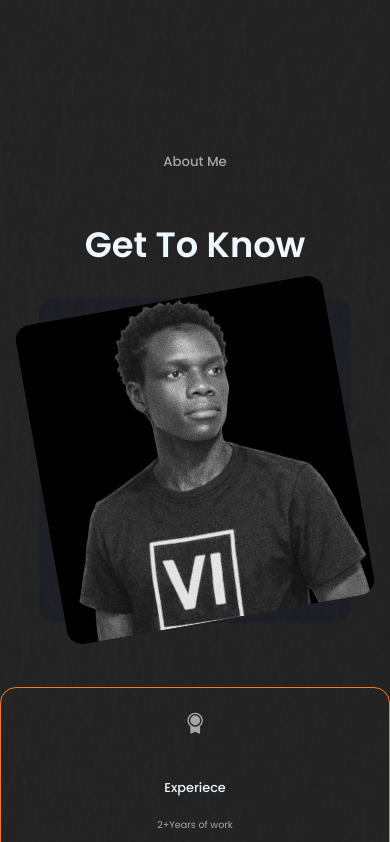
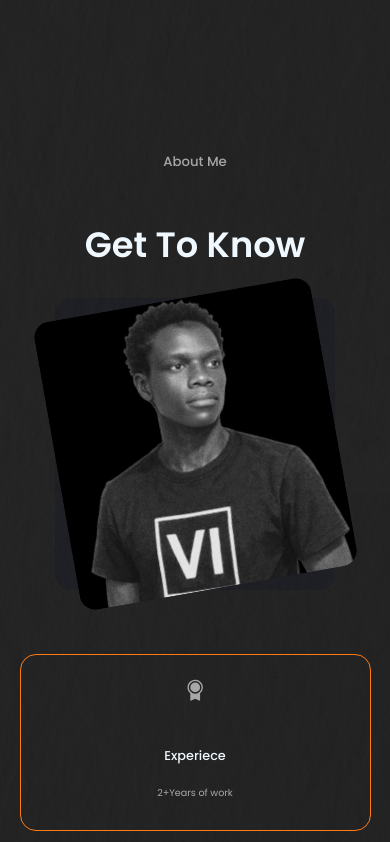
Before and after one commit to OwuorV/vinprofile, a React (Vite) app: page / in a window 390 px wide. Shown: the part 840-1682 px from the top of the page. Built offline with nearby package versions, Linux system fonts and the light colour scheme.

Commit message:
Update contacts.css

```diff
--- a/src/components/contact/contacts.css
+++ b/src/components/contact/contacts.css
@@ -21,7 +21,7 @@
   flex-direction: column;
   background: transparent;
   padding: 1.2rem;
-  border: 1px solid var(--color-primary);
+  border: 0.5px solid var(--color-primary);
   border-radius: 1.2rem;
   border: 1px solid transparent;
   transition: var(--transition);
@@ -51,7 +51,7 @@ input,
 textarea {
   width: 100%;
   padding: 1.5rem;
-  border: 1px solid var(--color-primary);
+  border: 0.5px solid var(--color-primary);
   border-radius: 0.5rem;
   resize: none;
   color: wheat;
@@ -69,7 +69,7 @@ textarea {
     gap: 2rem;
     grid-template-columns: 1fr;
     grid-template-columns: 1fr;
-    width: 100%;
+    width: 90%;
     display: flex;
     flex-direction: column;
   }
@@ -78,7 +78,7 @@ textarea {
   .container,
   .contact_container {
     grid-template-columns: 1fr;
-    width: 100%;
+    width: 90%;
     display: flex;
     flex-direction: column;
   }
```
